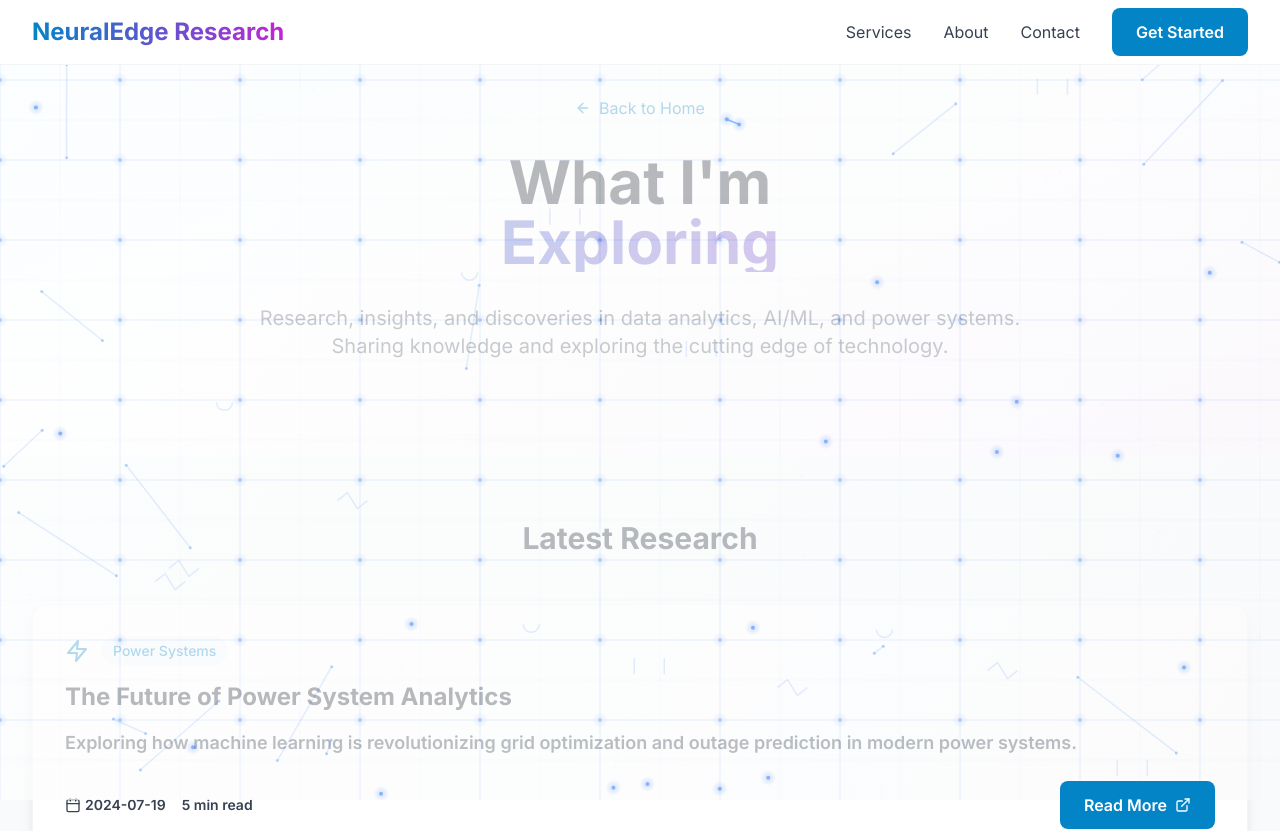
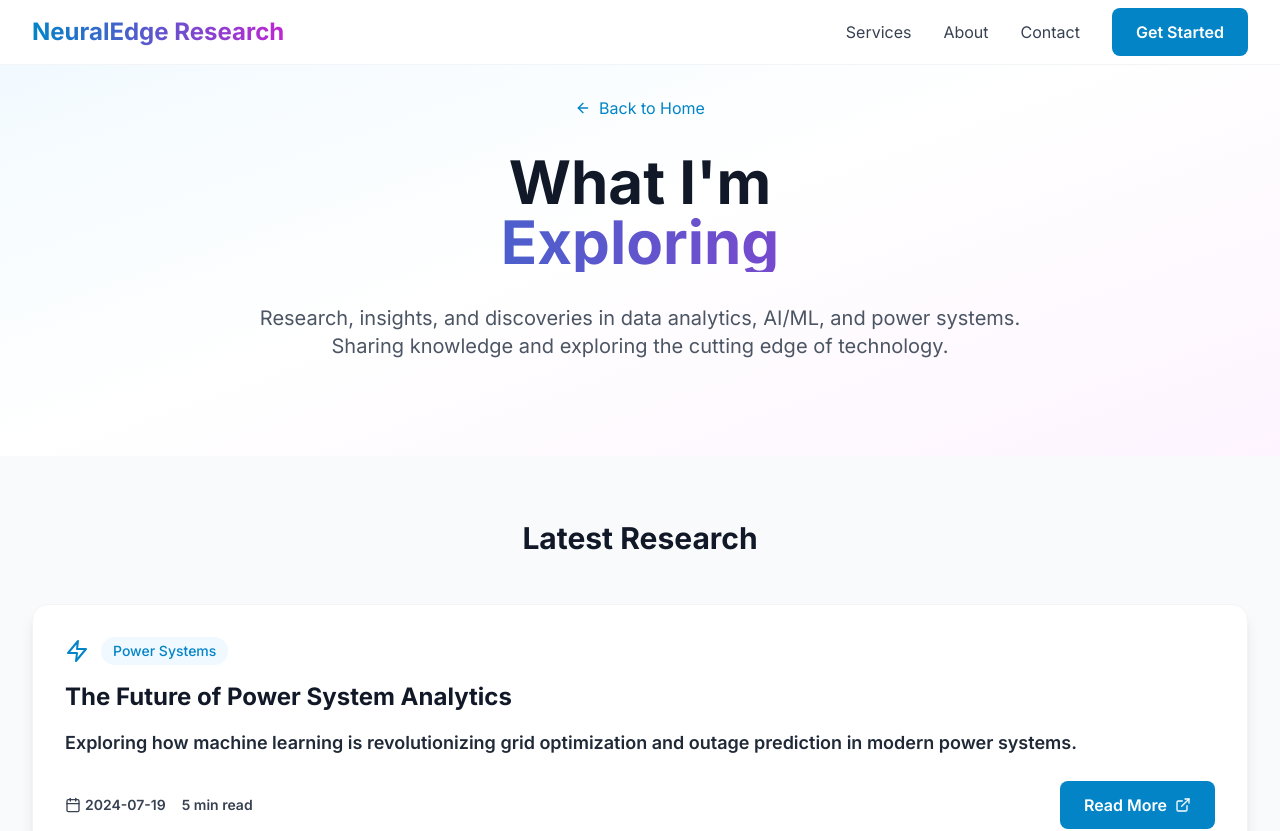
Before and after one commit to clm6/neuraledgeresearch, a Next.js app: page /explore in a window 1280 px wide. Shown: the top 831 px of the page. Built offline with nearby package versions, Linux system fonts and the light colour scheme.

Commit message:
page final touch up v3

```diff
--- a/app/explore/page.tsx
+++ b/app/explore/page.tsx
@@ -3,7 +3,7 @@
 import { motion } from 'framer-motion'
 import { ArrowLeft, Calendar, Tag, ExternalLink, Brain, Code, BarChart3, Zap } from 'lucide-react'
 import Link from 'next/link'
-import NeuralBackground from '../components/NeuralBackground'
+
 
 export default function ExplorePage() {
   const blogPosts = [
@@ -70,8 +70,7 @@
   ]
 
   return (
-    <div className="min-h-screen bg-white relative">
-      <NeuralBackground />
+    <div className="min-h-screen bg-white">
       {/* Navigation */}
       <nav className="fixed top-0 w-full bg-white/95 backdrop-blur-sm z-50 border-b border-gray-100">
         <div className="max-w-7xl mx-auto px-4 sm:px-6 lg:px-8">
--- a/app/page.tsx
+++ b/app/page.tsx
@@ -17,7 +17,7 @@
   Menu,
   X
 } from 'lucide-react'
-import NeuralBackground from './components/NeuralBackground'
+
 
 export default function Home() {
   const [isMenuOpen, setIsMenuOpen] = useState(false)
@@ -112,8 +112,7 @@
   ]
 
   return (
-    <div className="min-h-screen bg-white relative">
-      <NeuralBackground />
+    <div className="min-h-screen bg-white">
       {/* Navigation */}
       <nav className="fixed top-0 w-full bg-white/95 backdrop-blur-sm z-50 border-b border-gray-100">
         <div className="max-w-7xl mx-auto px-4 sm:px-6 lg:px-8">
```
